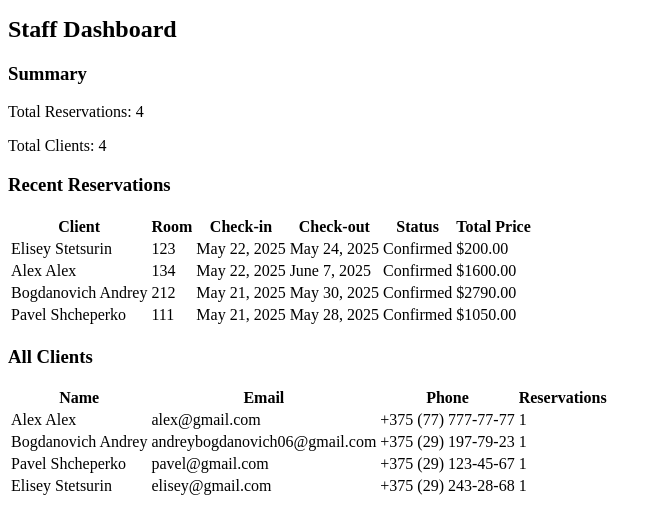
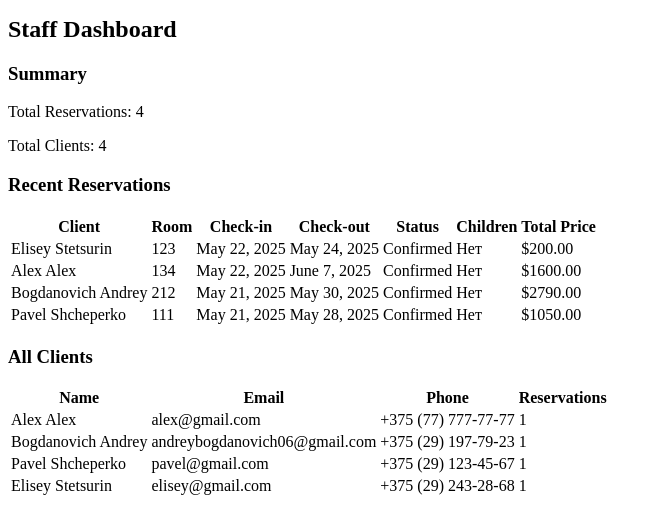
Before and after one commit to ahahaharu/hotel_reservation, a Django app: page /staff/dashboard/ in a window 1280 px wide. Shown: the part 560-1077 px from the top of the page, without its empty margins (0-662 px from the left). Run offline with Django 5.2, Linux system fonts and the light colour scheme; a user stored in the database is signed in; data comes from the database, SQL or seed files in the repository; both versions use the stored data as it was after the commit.

Commit message:
refactoring

```diff
--- a/hotel/auth_forms.py
+++ b/hotel/auth_forms.py
@@ -27,7 +27,6 @@ class UserRegisterForm(UserCreationForm):
         fields = ['username', 'email', 'first_name', 'last_name', 'date_of_birth', 'password1', 'password2']
 
     def clean_phone(self):
-        # Get the phone number and clean it
         phone = self.cleaned_data.get('phone')
         return validate_and_format_phone(phone)
 
--- a/hotel/forms.py
+++ b/hotel/forms.py
@@ -17,7 +17,6 @@ class RoomImageForm(forms.ModelForm):
         fields = ['image', 'caption']
 
 class RoomFilterForm(forms.Form):
-    # Existing filters
     category = forms.ModelChoiceField(
         queryset=RoomCategory.objects.all(),
         required=False,
--- a/hotel/models.py
+++ b/hotel/models.py
@@ -84,6 +84,7 @@ class Reservation(models.Model):
     status = models.CharField(max_length=15, choices=RESERVATION_STATUS, default='pending')
     total_price = models.DecimalField(max_digits=10, decimal_places=2)
     special_requests = models.TextField(blank=True, null=True)
+    has_children = models.BooleanField(default=False, verbose_name="Staying with children")  # Новое поле
     created_at = models.DateTimeField(auto_now_add=True)
     updated_at = models.DateTimeField(auto_now=True)
 
--- a/hotel/templates/hotel/home.html
+++ b/hotel/templates/hotel/home.html
@@ -3,9 +3,8 @@
 {% block title %}Home - Hotel{% endblock %}
 
 {% block content %}
-    <h2>Welcome to LuxStay Hotel</h2>
+    <h2>Welcome to Hotel</h2>
 
-    <!-- Daily Quote Section -->
     {% if daily_quote %}
         <div class="api-section">
             <h3>Quote of the Day</h3>
@@ -16,7 +15,6 @@
         </div>
     {% endif %}
 
-    <!-- Exchange Rate API Section -->
     {% if exchange_rates %}
         <div class="api-section">
             <h3>Current Exchange Rates (USD)</h3>
@@ -28,7 +26,6 @@
         </div>
     {% endif %}
 
-    <!-- Latest Article Section -->
     {% if latest_article %}
         <div>
             <h3>Latest News: {{ latest_article.title }}</h3>
--- a/hotel/templates/hotel/staff/dashboard.html
+++ b/hotel/templates/hotel/staff/dashboard.html
@@ -22,7 +22,9 @@
                     <th>Check-in</th>
                     <th>Check-out</th>
                     <th>Status</th>
+                    <th>Children</th>
                     <th>Total Price</th>
+
                 </tr>
             </thead>
             <tbody>
@@ -33,6 +35,7 @@
                         <td>{{ reservation.check_in_date }}</td>
                         <td>{{ reservation.check_out_date }}</td>
                         <td>{{ reservation.get_status_display }}</td>
+                        <td>{% if reservation.has_children %}Да{% else %}Нет{% endif %}</td>
                         <td>${{ reservation.total_price }}</td>
                     </tr>
                 {% endfor %}
--- a/hotel/views.py
+++ b/hotel/views.py
@@ -29,15 +29,13 @@ from django.db.models import Q
 def home(request):
     latest_article = Article.objects.filter(is_published=True).order_by('-published_date').first()
 
-    # Get the daily quote
     daily_quote = get_daily_quote()
 
-    # Get currency exchange rates
     exchange_rates = get_exchange_rates()
 
     context = {
         'latest_article': latest_article,
-        'daily_quote': daily_quote,  # Add the daily quote to the context
+        'daily_quote': daily_quote,
         'exchange_rates': exchange_rates,
     }
 
@@ -92,7 +90,6 @@ class RoomListView(ListView):
         form = RoomFilterForm(self.request.GET)
 
         if form.is_valid():
-            # Existing filters
             if form.cleaned_data.get('category'):
                 queryset = queryset.filter(category=form.cleaned_data['category'])
 
@@ -108,7 +105,6 @@ class RoomListView(ListView):
             if form.cleaned_data.get('available_only'):
                 queryset = queryset.filter(status='available')
 
-            # Add search functionality
             search_query = form.cleaned_data.get('search')
             if search_query:
                 queryset = queryset.filter(
@@ -117,7 +113,6 @@ class RoomListView(ListView):
                     Q(category__name__icontains=search_query)
                 )
 
-            # Add sorting
             sort_by = form.cleaned_data.get('sort_by')
             if sort_by:
                 queryset = queryset.order_by(sort_by)
@@ -145,7 +140,6 @@ class RoomDetailView(DetailView):
         context['is_staff'] = self.request.user.is_staff or self.request.user.is_superuser
         return context
 
-# CREATE operation
 class RoomCreateView(LoginRequiredMixin, UserPassesTestMixin, CreateView):
     model = Room
     form_class = RoomForm
@@ -162,7 +156,6 @@ class RoomCreateView(LoginRequiredMixin, UserPassesTestMixin, CreateView):
         context = super().get_context_data(**kwargs)
         context['title'] = 'Add New Room'
 
-        # Add formset for room images
         if self.request.POST:
             context['image_formset'] = RoomImageFormSet(self.request.POST, self.request.FILES)
         else:
@@ -177,7 +170,6 @@ class RoomCreateView(LoginRequiredMixin, UserPassesTestMixin, CreateView):
         if image_formset.is_valid():
             self.object = form.save()
 
-            # Save the formset with the room instance
             image_formset.instance = self.object
             image_formset.save()
 
@@ -188,7 +180,6 @@ class RoomCreateView(LoginRequiredMixin, UserPassesTestMixin, CreateView):
     def test_func(self):
         return is_staff_user(self.request.user)
 
-# UPDATE operation
 class RoomUpdateView(LoginRequiredMixin, UserPassesTestMixin, UpdateView):
     model = Room
     form_class = RoomForm
@@ -208,7 +199,6 @@ class RoomUpdateView(LoginRequiredMixin, UserPassesTestMixin, UpdateView):
         context = super().get_context_data(**kwargs)
         context['title'] = 'Edit Room'
 
-        # Add formset for room images
         if self.request.POST:
             context['image_formset'] = RoomImageFormSet(
                 self.request.POST,
@@ -227,7 +217,6 @@ class RoomUpdateView(LoginRequiredMixin, UserPassesTestMixin, UpdateView):
         if image_formset.is_valid():
             self.object = form.save()
 
-            # Save the formset with the room instance
             image_formset.instance = self.object
             image_formset.save()
 
@@ -238,7 +227,6 @@ class RoomUpdateView(LoginRequiredMixin, UserPassesTestMixin, UpdateView):
     def test_func(self):
         return is_staff_user(self.request.user)
 
-# DELETE operation
 class RoomDeleteView(LoginRequiredMixin, UserPassesTestMixin, DeleteView):
     model = Room
     template_name = 'hotel/room_confirm_delete.html'
@@ -254,7 +242,6 @@ class RoomDeleteView(LoginRequiredMixin, UserPassesTestMixin, DeleteView):
     def test_func(self):
         return is_staff_user(self.request.user)
 
-# Initialize formset for room images
 RoomImageFormSet = inlineformset_factory(
     Room,
     RoomImage,
@@ -263,11 +250,9 @@ RoomImageFormSet = inlineformset_factory(
     can_delete=True
 )
 
-# Add this helper function
 def is_staff_user(user):
     return user.is_authenticated and (user.is_staff or user.is_superuser)
 
-# Add staff dashboard view
 @login_required
 @user_passes_test(is_staff_user)
 def staff_dashboard(request):
@@ -284,7 +269,6 @@ def staff_dashboard(request):
 
     return render(request, 'hotel/staff/dashboard.html', context)
 
-# Add client dashboard view
 @login_required
 def client_dashboard(request):
     """Dashboard for clients to view their reservations"""
@@ -299,7 +283,6 @@ def client_dashboard(request):
 
         return render(request, 'hotel/client/dashboard.html', context)
     except:
-        # Handle case where user has no associated client profile
         messages.error(request, "Your account is not properly set up. Please contact support.")
         return redirect('hotel:home')
 
@@ -351,6 +334,11 @@ def profile_view(request):
 class BookingForm(forms.Form):
     check_in_date = forms.DateField(widget=forms.DateInput(attrs={'type': 'date'}))
     check_out_date = forms.DateField(widget=forms.DateInput(attrs={'type': 'date'}))
+    has_children = forms.BooleanField(
+        required=False,
+        label="Бронирование с детьми?",
+        help_text="Отметьте, если с вами будут дети"
+    )
     special_requests = forms.CharField(widget=forms.Textarea(attrs={'rows': 3}), required=False)
 
     def clean(self):
@@ -372,7 +360,6 @@ def book_room(request, room_id):
     """Allow a client to book a room"""
     room = get_object_or_404(Room, id=room_id)
 
-    # Check if room is available
     if room.status != 'available':
         messages.error(request, "This room is not available for booking.")
         return redirect('hotel:room_detail', pk=room_id)
@@ -385,12 +372,11 @@ def book_room(request, room_id):
                 check_in_date = form.cleaned_data['check_in_date']
                 check_out_date = form.cleaned_data['check_out_date']
                 special_requests = form.cleaned_data['special_requests']
+                has_children = form.cleaned_data['has_children']
 
-                # Calculate total price
                 days = (check_out_date - check_in_date).days
                 total_price = room.category.base_price * days
 
-                # Create reservation
                 reservation = Reservation.objects.create(
                     client=client,
                     room=room,
@@ -398,10 +384,11 @@ def book_room(request, room_id):
                     check_out_date=check_out_date,
                     status='confirmed',
                     total_price=total_price,
-                    special_requests=special_requests
+                    special_requests=special_requests,
+                    has_children=has_children
                 )
 
-                # Update room status
+
                 room.status = 'reserved'
                 room.save()
 
@@ -411,7 +398,6 @@ def book_room(request, room_id):
             except Exception as e:
                 messages.error(request, f"Error booking room: {str(e)}")
     else:
-        # Default check-in to today and check-out to tomorrow
         form = BookingForm(initial={
             'check_in_date': date.today(),
             'check_out_date': date.today() + timedelta(days=1)
@@ -445,7 +431,7 @@ def get_daily_quote():
 
 def get_exchange_rates(base_currency="USD"):
     """Get current exchange rates"""
-    api_key = "0da4b4143b44e87f2cf45a11"  # Replace with your ExchangeRate API key
+    api_key = "0da4b4143b44e87f2cf45a11"
     url = f"https://v6.exchangerate-api.com/v6/{api_key}/latest/{base_currency}"
 
     try:
@@ -454,7 +440,6 @@ def get_exchange_rates(base_currency="USD"):
 
 
         if response.status_code == 200 and data['result'] == 'success':
-            # Extract just a few important currencies
             rates = {
                 'EUR': data['conversion_rates'].get('EUR'),
                 'GBP': data['conversion_rates'].get('GBP'),
@@ -474,7 +459,6 @@ def get_exchange_rates(base_currency="USD"):
 def statistics_view(request):
     """View for displaying hotel statistics and analytics"""
 
-    # 1. Rooms by category (in alphabetical order)
     rooms_by_category = Room.objects.values('category__name').annotate(
         count=Count('id')
     ).order_by('category__name')
```
Also changed, not shown: hotel/admin.py (+3 -4 lines), db.sqlite3, hotel/migrations/0006_reservation_has_children.py (added), media/charts/room_bookings_20250522_160138.png (added). Lines whose indentation alone changed are shown as unchanged.
